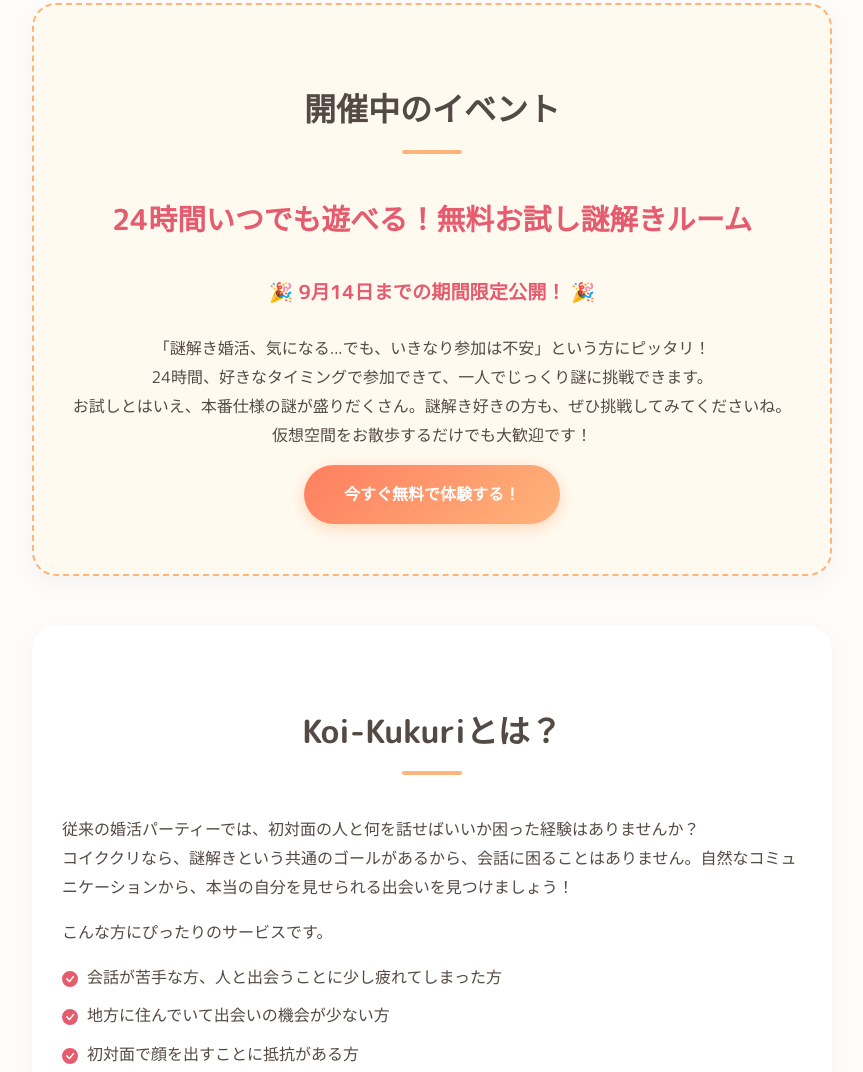
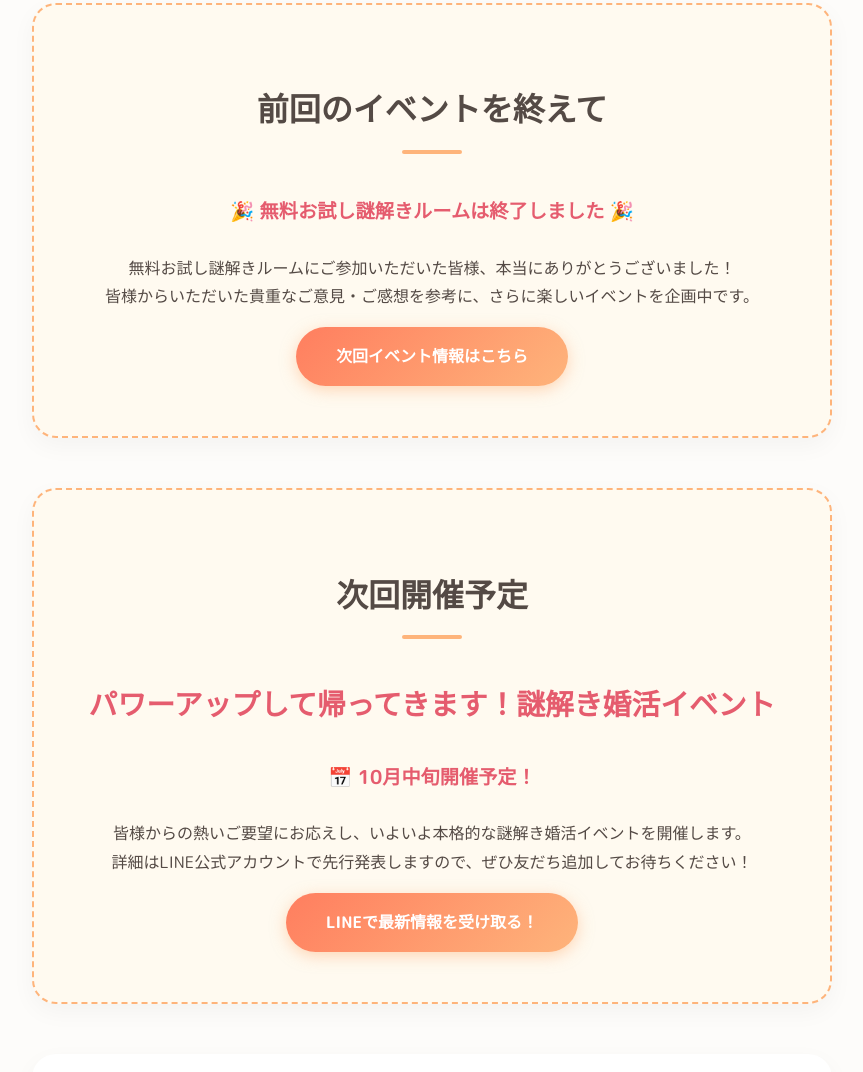
Before and after one commit to koikukuri/info, a plain HTML site: page index.html in a window 1280 px wide. Shown: the part 728-1800 px from the top of the page, without its empty margins (208-1071 px from the left). Drawn offline with Linux system fonts and the light colour scheme.

Commit message:
Update index.html

```diff
--- a/index.html
+++ b/index.html
@@ -5,19 +5,15 @@
 <meta name="viewport" content="width=device-width, initial-scale=1.0">
 <title>Koi-Kukuri | 会話でがんばらない、アバター謎解き婚活</title>
 
-    <!-- SEO & SNS Tags -->
-    <meta name="description" content="もう会話でがんばらない、新しい形の謎解き婚活「Koi-Kukuri」。顔出し不要のアバターでゲームのように楽しみながら、自然とつながる出会いを体験しませんか？現在テストイベント開催中！">
+<meta name="description" content="会話が苦手でも大丈夫。ゲーム感覚で自然に出会える、新しい形の謎解き婚活「Koi-Kukuri」。顔出し不要のアバターで、一緒に謎を解くうちに自然と心が通じ合います。次回は10月中旬開催予定！">
 <meta property="og:title" content="Koi-Kukuri | 会話でがんばらない、アバター謎解き婚活">
 <meta property="og:description" content="顔出し不要のアバターでゲームのように楽しみながら、自然とつながる出会いを体験しませんか？">
 <meta property="og:type" content="website">
-    <!-- ▼▼▼ URLを更新しました ▼▼▼ -->
 <meta property="og:url" content="https://koikukuri.github.io/info/">
 <meta property="og:image" content="https://koikukuri.github.io/info/main-visual.png">
-    <!-- ▲▲▲ URLを更新しました ▲▲▲ -->
 <meta property="og:site_name" content="Koi-Kukuri">
 <meta name="twitter:card" content="summary_large_image">
 
-    <!-- ▼▼▼ フォントを読み込みます ▼▼▼ -->
 <link rel="preconnect" href="https://fonts.googleapis.com">
 <link rel="preconnect" href="https://fonts.gstatic.com" crossorigin>
 <link href="https://fonts.googleapis.com/css2?family=M+PLUS+Rounded+1c:wght@400;700&display=swap" rel="stylesheet">
@@ -33,7 +29,7 @@
     }
 
     body {
-            font-family: 'M PLUS Rounded 1c', sans-serif; /* 柔らかいフォントに変更 */
+        font-family: 'M PLUS Rounded 1c', sans-serif;
         line-height: 1.8;
         color: var(--text-color);
         background-color: var(--bg-color);
@@ -51,7 +47,7 @@
         padding: 40px 20px;
         background-color: var(--card-bg-color);
         border-radius: 24px;
-            box-shadow: 0 8px 24px rgba(0, 0, 0, 0.04); /* ふんわりした影に変更 */
+        box-shadow: 0 8px 24px rgba(0, 0, 0, 0.04);
         margin-bottom: 50px;
     }
     .main-visual {
@@ -110,7 +106,7 @@
         margin-bottom: 25px;
         color: var(--main-color);
     }
-        h2 { /* 見出しデザインをオシャレに変更 */
+    h2 {
         font-size: 2em;
         padding-bottom: 15px;
         margin-bottom: 40px;
@@ -171,7 +167,6 @@
         border-radius: 12px;
         box-shadow: inset 0 2px 8px rgba(0,0,0,0.04);
     }
-        /* ▼▼▼「参加者の声」のスタイルを追加 ▼▼▼ */
     .voices-section {
         text-align: center;
     }
@@ -200,7 +195,6 @@
         font-size: 1.5em;
         opacity: 0.5;
     }
-        /* ▲▲▲「参加者の声」のスタイルを追加 ▲▲▲ */
     footer {
         padding: 40px 20px 20px;
         font-size: 0.9em;
@@ -222,21 +216,29 @@
         <img src="main-visual.png" alt="Koi-Kukuriのイベント風景" class="main-visual">
         <h1>もう、会話でがんばらない。<br>アバターで始める、謎解き婚活</h1>
         <p class="sub-copy">顔出しなし／会話ベタOK／ゲーム感覚で自然に話せる</p>
-            <a href="#current-event" class="cta-button">開催中のイベントをチェック！</a>
+        <a href="#next-event" class="cta-button">次回イベント情報を見る！</a>
     </header>
 
     <main>
         <section id="current-event" class="event-section">
-                <h2>開催中のイベント</h2>
-                <h3>24時間いつでも遊べる！無料お試し謎解きルーム</h3>
-                <p class="period">🎉 9月14日までの期間限定公開！ 🎉</p>
+            <h2>前回のイベントを終えて</h2>
+            <p class="period">🎉 無料お試し謎解きルームは終了しました 🎉</p>
             <p>
-                    「謎解き婚活、気になる...でも、いきなり参加は不安」という方にピッタリ！<br>
-                    24時間、好きなタイミングで参加できて、一人でじっくり謎に挑戦できます。<br>
-                    お試しとはいえ、本番仕様の謎が盛りだくさん。謎解き好きの方も、ぜひ挑戦してみてくださいね。<br>
-                    仮想空間をお散歩するだけでも大歓迎です！
+                無料お試し謎解きルームにご参加いただいた皆様、本当にありがとうございました！<br>
+                皆様からいただいた貴重なご意見・ご感想を参考に、さらに楽しいイベントを企画中です。
             </p>
-                <a href="https://app.gather.town/invite?token=zVCnn9EzRvq2xMJk0DFA" class="cta-button" target="_blank" rel="noopener noreferrer">今すぐ無料で体験する！</a>
+            <a href="#next-event" class="cta-button">次回イベント情報はこちら</a>
+        </section>
+
+        <section id="next-event" class="event-section">
+            <h2>次回開催予定</h2>
+            <h3>パワーアップして帰ってきます！謎解き婚活イベント</h3>
+            <p class="period">📅 10月中旬開催予定！</p>
+            <p>
+                皆様からの熱いご要望にお応えし、いよいよ本格的な謎解き婚活イベントを開催します。<br>
+                詳細はLINE公式アカウントで先行発表しますので、ぜひ友だち追加してお待ちください！
+            </p>
+            <a href="https://lin.ee/1uZADWk" class="cta-button" target="_blank" rel="noopener noreferrer">LINEで最新情報を受け取る！</a>
         </section>
 
         <section>
@@ -258,15 +260,15 @@
             <div class="features">
                 <div class="feature-item">
                     <h3><svg xmlns="http://www.w3.org/2000/svg" width="24" height="24" viewBox="0 0 24 24" fill="none" stroke="currentColor" stroke-width="2" stroke-linecap="round" stroke-linejoin="round"><path d="M12 22s8-4 8-10V5l-8-3-8 3v7c0 6 8 10 8 10z"></path></svg>【安心】</h3>
-                        <p>顔出し不要のアバターで参加。会場では近くの人とだけ話せるので、プライバシーを守りながら「2人だけで話したい」が自然にできます。</p>
+                    <p>顔出し不要の<strong>アバター</strong>で参加。会場では近くの人とだけ話せるので、プライバシーを守りながら「2人だけで話したい」が自然にできます。</p>
                 </div>
                 <div class="feature-item">
                     <h3><svg xmlns="http://www.w3.org/2000/svg" width="24" height="24" viewBox="0 0 24 24" fill="none" stroke="currentColor" stroke-width="2" stroke-linecap="round" stroke-linejoin="round"><path d="M17 18a5 5 0 0 0-10 0"></path><path d="M12 2a5 5 0 0 0-5 5v3"></path><path d="M7 2a5 5 0 0 1 5 5v3"></path></svg>【自然】</h3>
-                        <p>謎解きに夢中になるうち、自然と会話が生まれます。問題解決への姿勢や他者への気遣いなど、「素」の姿が自然と見えてきます。</p>
+                    <p><strong>謎解き</strong>に夢中になるうち、自然と会話が生まれます。問題解決への姿勢や他者への気遣いなど、「素」の姿が自然と見えてきます。</p>
                 </div>
                 <div class="feature-item">
                     <h3><svg xmlns="http://www.w3.org/2000/svg" width="24" height="24" viewBox="0 0 24 24" fill="none" stroke="currentColor" stroke-width="2" stroke-linecap="round" stroke-linejoin="round"><path d="M20 9v11a2 2 0 0 1-2 2H6a2 2 0 0 1-2-2V9"></path><path d="M9 22V12h6v10"></path><path d="M2 10.6L12 2l10 8.6"></path></svg>【手軽】</h3>
-                        <p>ご自宅から気軽に参加できるため、交通費や移動時間はゼロ。全国の参加者と出会うチャンスが、あなたのすぐそばにあります。</p>
+                    <p>ご自宅から<strong>オンライン</strong>で参加できるため、交通費や移動時間はゼロ。全国の参加者と出会うチャンスが、あなたのすぐそばにあります。</p>
                 </div>
             </div>
         </section>
@@ -291,7 +293,6 @@
             </div>
         </section>
 
-            <!-- ▼▼▼「参加者の声」のセクションを追加しました ▼▼▼ -->
         <section class="voices-section">
             <h2>体験者の声</h2>
             <p>お試し謎解きルームに参加された方から、嬉しい感想が届いています！</p>
@@ -310,7 +311,6 @@
                 </div>
             </div>
         </section>
-            <!-- ▲▲▲「参加者の声」のセクションを追加しました ▲▲▲ -->
 
         <section class="line-section">
             <h2>最新情報をLINEでお届け</h2>
@@ -327,6 +327,5 @@
         <p>&copy; 2025 Koi-Kukuri.</p>
     </footer>
 </div>
-
 </body>
 </html>
```
Lines whose indentation alone changed are shown as unchanged.
